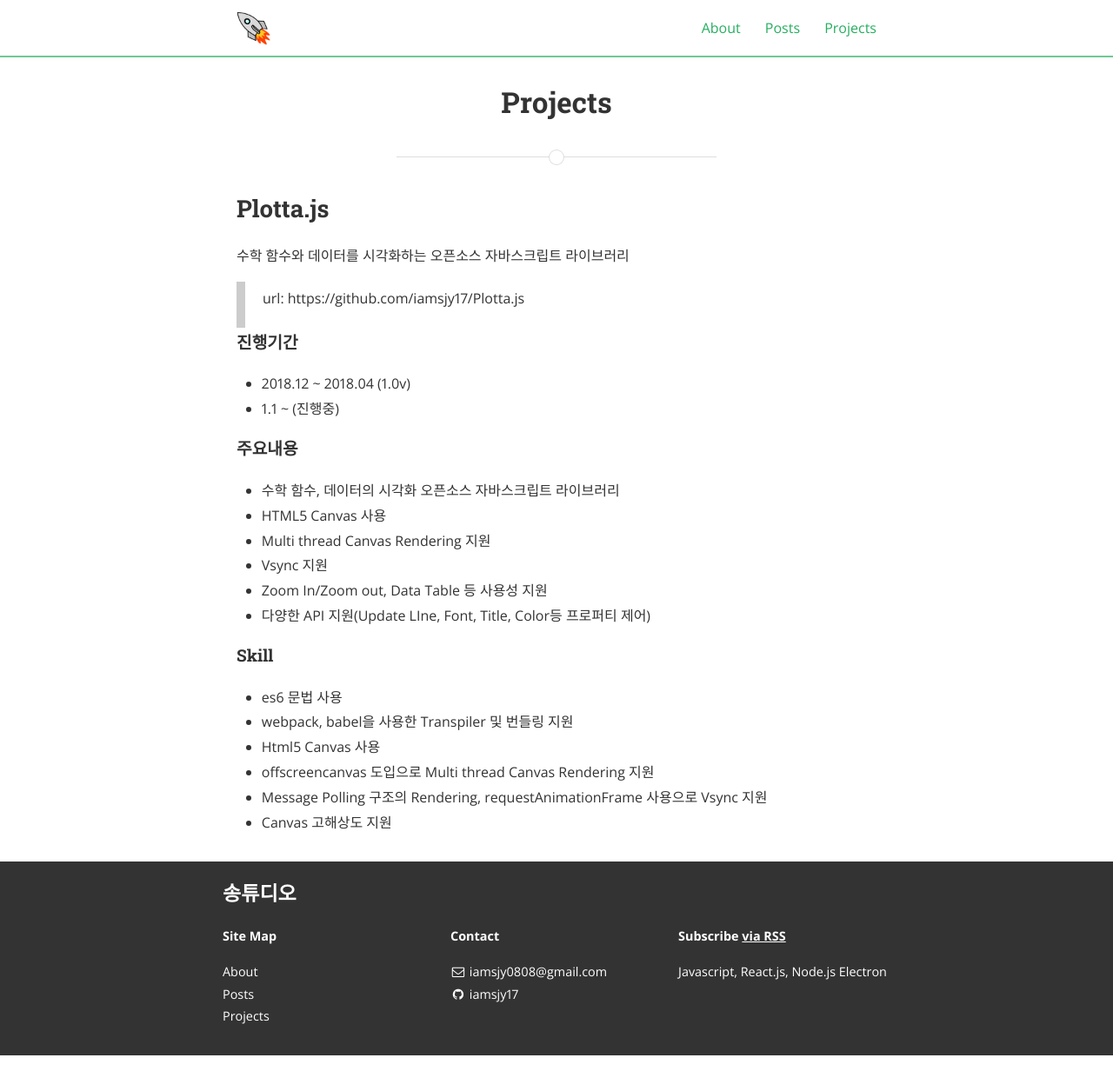
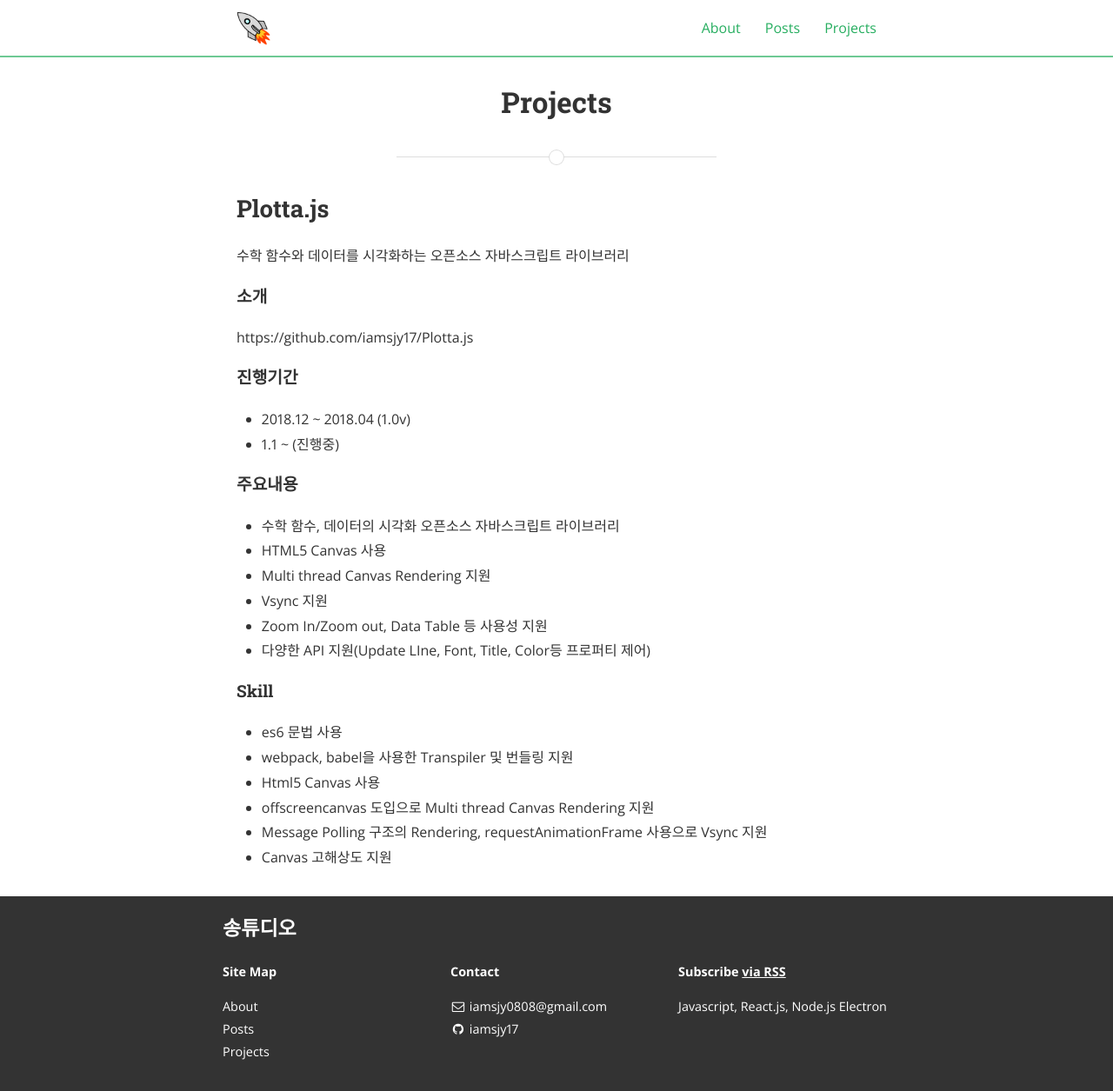
Before and after one commit to iamsjy17/iamsjy17.github.io, a Jekyll site: the page built from projects.md, in a window 1280 px wide. Shown: the whole page at 87% size. Built offline with Jekyll 4.4.1, drawn with Linux system fonts in a browser that asks for light colours; nearby versions of some CDN libraries; some web fonts are replaced; before the commit the page ends 1214 px from its top, so only the background shows below that.

Commit message:
[수정] plotta.js 소개 페이지

```diff
--- a/projects.md
+++ b/projects.md
@@ -7,7 +7,9 @@ permalink: /projects/
 ## Plotta.js
 수학 함수와 데이터를 시각화하는 오픈소스 자바스크립트 라이브러리
 
->url: https://github.com/iamsjy17/Plotta.js
+#### 소개
+
+https://github.com/iamsjy17/Plotta.js
 
 #### 진행기간
 - 2018.12 ~ 2018.04 (1.0v)
```
